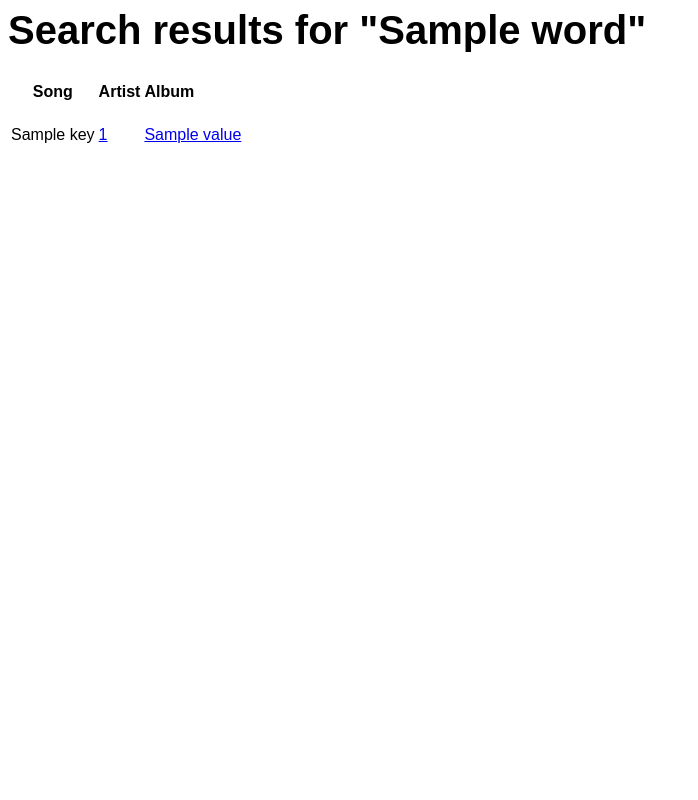
After one commit to hegrace0101/cs4111-spotify, a Flask app: template templates/search.html in a window 1280 px wide. The commit adds this page. Shown: the whole page, without its empty margins (0-698 px from the left). Run offline with Flask 2, Linux system fonts and the light colour scheme; the template is opened without the code that fills it: most values are stand-ins (such as "Sample title", 1, 10 or a date in 2020); parts of the project's set-up code (start-up, migrations or seed data) failed here and were passed over.

Commit message:
added search for song functionality

```diff
--- a/server.py
+++ b/server.py
@@ -542,6 +542,25 @@ def queue():
 
   return render_template('queue.html', current_song=song, collection=collection, songs=songs)
 
+@app.route('/search', methods=['POST'])
+def search():
+  search = request.form['search_word'].lower()
+
+  query = "SELECT song_title, member.name AS artist, album_title FROM (SELECT song_title, member_id, collection.title AS album_title FROM (SELECT song_id, title AS song_title, collection_id FROM song WHERE LOWER(title) LIKE '%%" + search + "%%') AS T1 NATURAL JOIN a_creates_s LEFT OUTER JOIN collection ON collection.collection_id = T1.collection_id) AS T2 NATURAL JOIN member;"
+  cursor = g.conn.execute(query)
+  songs = []
+  artists = []
+  albums = []
+  for result in cursor:
+    songs.append(result[0])
+    artists.append(result[1])
+    albums.append(result[2])
+  cursor.close()
+
+  results = {songs[i] : [artists[i], albums[i]] for i in range(len(songs))}
+
+  return render_template('search.html', word=search, results=results)
+
 
 if __name__ == "__main__":
   import click
--- a/templates/dashboard.html
+++ b/templates/dashboard.html
@@ -21,6 +21,11 @@
 <p><a href="profile">Profile</a></p>
 <p><a href="queue">Queue</a></p>
 
+<form method="POST" action="/search">
+  <p>Search for a song: <input type="text" name="search_word" required></p>
+  <button type="submit"> Search </button>
+</form>
+
 <!--<form method="POST" action="/add">
 <p>Name of new computer scientist: <input type="text" name="name"> <input type="submit" value="Add"></p>
 </form>-->
--- /dev/null
+++ b/templates/search.html
@@ -0,0 +1,30 @@
+<html>
+  <style>
+    body{
+      font-size: 15pt;
+      font-family: arial;
+    }
+  </style>
+
+<body>
+	<h1>Search results for "{{word}}"</h1>
+
+	<table>
+		<tr>
+			<th> <h4>Song</h4> </th>
+				<td> <h4>Artist</h4> </td>
+				<td> <h4>Album</h4></td>
+		</tr>
+		{% for key, value in results.items() %}
+		   <tr>
+				<td> {{ key }} </td>
+				<td> <a href='/artist/{{value[0]}}'>{{ value[0] }}</a></td>
+				<td> <a href='/album/{{value[1]}}'>{{ value[1] }}</a></td>
+		   </tr>
+		{% endfor %}
+	</table>
+
+</body>
+
+
+</html>
```
